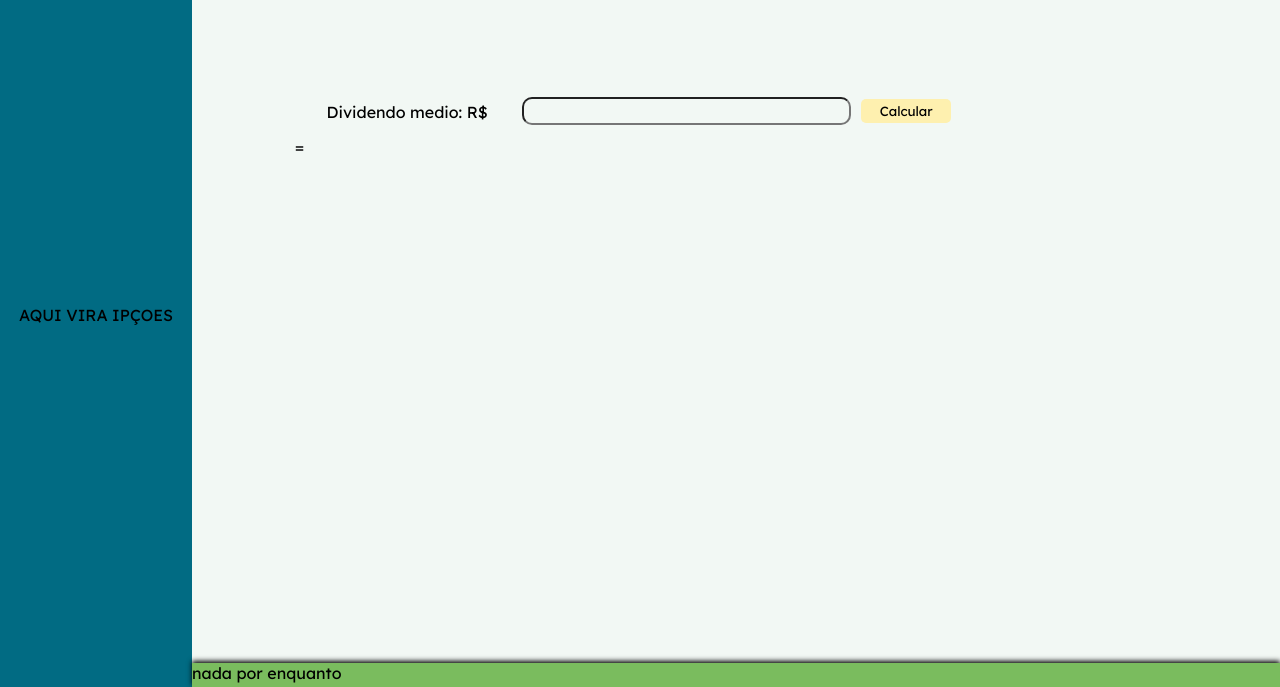
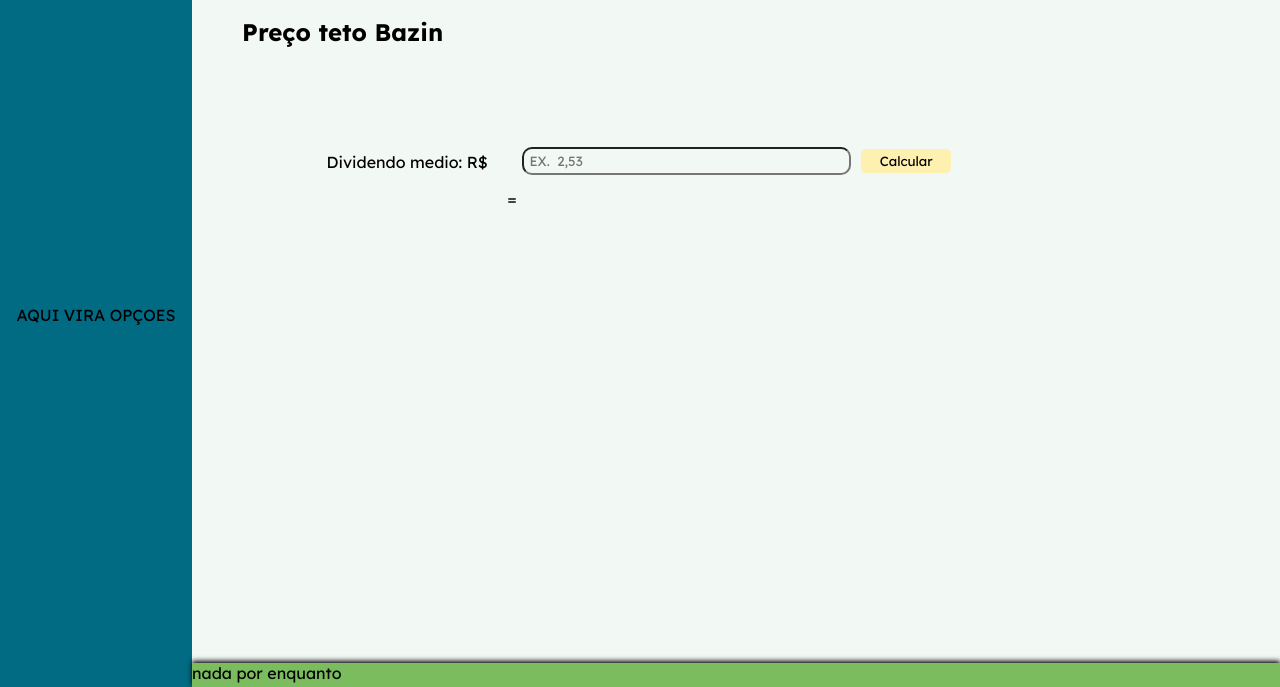
Before and after one commit to BrenoMelo0/CALCULADORA_DE_INVESTIMENTOS, a plain HTML site: page MAIN/index.html in a window 1280 px wide. Shown: the part 113-800 px from the top of the page. Drawn offline with Linux system fonts and the light colour scheme.

Commit message:
updates 1

```diff
--- a/MAIN/app.js
+++ b/MAIN/app.js
@@ -1,5 +1,3 @@
-//Preço Teto = R$ 2,00 / 0,06 = R$ 33,33.
-
 function calcularPrecoTeto() {
     const taxaEsperada = 0.06;
     let dividendYield = document.getElementById("dividendYield").value;
@@ -7,3 +5,12 @@ function calcularPrecoTeto() {
     document.getElementById("precoTeto").innerText = " O preço teto para este dividendo: R$" + precoTeto;
     console.log(precoTeto);
 }
+
+// Ativando a função ao pressionar Enter no input
+document.addEventListener("DOMContentLoaded", function () {
+    document.getElementById("dividendYield").addEventListener("keydown", function (event) {
+        if (event.key === "Enter") {
+            calcularPrecoTeto();
+        }
+    });
+});
--- a/MAIN/index.html
+++ b/MAIN/index.html
@@ -12,8 +12,6 @@
   </head>
 
   <body>
-    <div>
-
       <header>
         <div class="item">
           <img src="./Imagens/Captura de tela 2025-07-08 101211.png" alt="LOGO">
@@ -24,7 +22,7 @@
       <main>
 
         <section class="sessao-abas">
-          AQUI VIRA IPÇOES
+          AQUI VIRA OPÇOES
         </section>
 
         <section class="sessao-principal">
@@ -35,7 +33,7 @@
 
             <div class="input">
               <label for="dividendYield">Dividendo medio: R$ </label>
-              <input type="number" id="dividendYield" contextmenu="R$">
+              <input type="number" id="dividendYield" placeholder="EX.  2,53">
               <button onclick="calcularPrecoTeto()">Calcular</button>
             </div>
 
@@ -45,12 +43,11 @@
 
           </div>
 
-          <footer >nada por enquanto</footer>
+          <footer class="footer-sessao-principal">nada por enquanto</footer>
 
         </section>
 
       </main>
-    </div>
     <script src="app.js"></script>
   </body>
 
--- a/MAIN/style.css
+++ b/MAIN/style.css
@@ -50,6 +50,10 @@ header{
   flex-direction: column;
   }
 
+  .content > h2{
+    margin: 50px 0px 0px 50px;
+  }
+
   .input{
     display: flex;
     margin:50px 200px 50px 100px;
@@ -90,8 +94,9 @@ header{
 p{
   display: flex;
   background-color: var();
+  justify-content: center;
+  align-items: center;
   color: var(--preto);
-  margin:0px 0px 50px 103px;
   width: 50vw;
   height: 3vh;
 }
```
